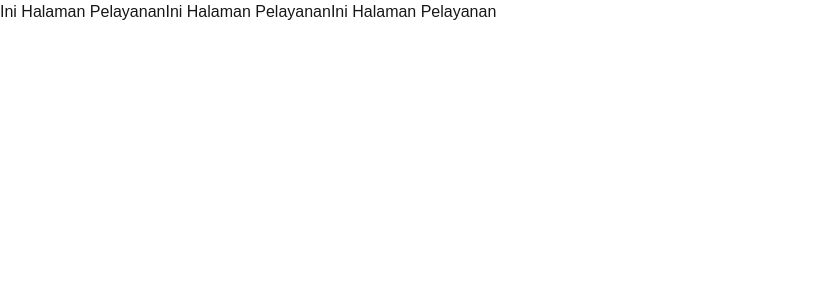
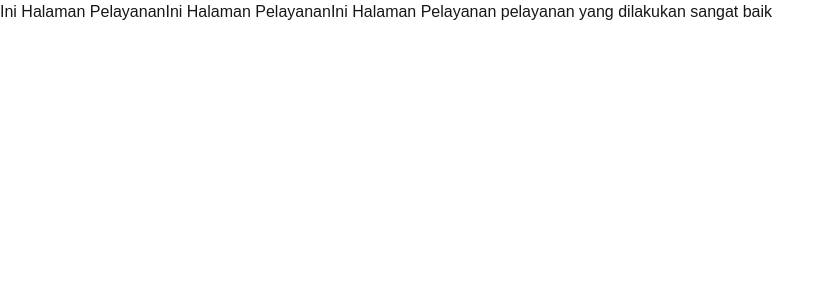
Before and after one commit to muhammadarlianoscar-uti/TA-WEB-24-SEMBADE, a Next.js app in the folder my-app/: page /pelayanan in a window 1280 px wide. Shown: the top 300 px of the page, without its empty margins (0-834 px from the left). Built offline with nearby package versions, Linux system fonts and the light colour scheme.

Commit message:
commit saya

```diff
--- a/my-app/app/pelayanan/page.jsx
+++ b/my-app/app/pelayanan/page.jsx
@@ -2,6 +2,6 @@ import React from 'react'
 
 export default function pelayanan() {
   return (
-    <div>Ini Halaman PelayananIni Halaman PelayananIni Halaman Pelayanan</div>
+    <div>Ini Halaman PelayananIni Halaman PelayananIni Halaman Pelayanan pelayanan yang dilakukan sangat baik</div>
   )
 }
```
